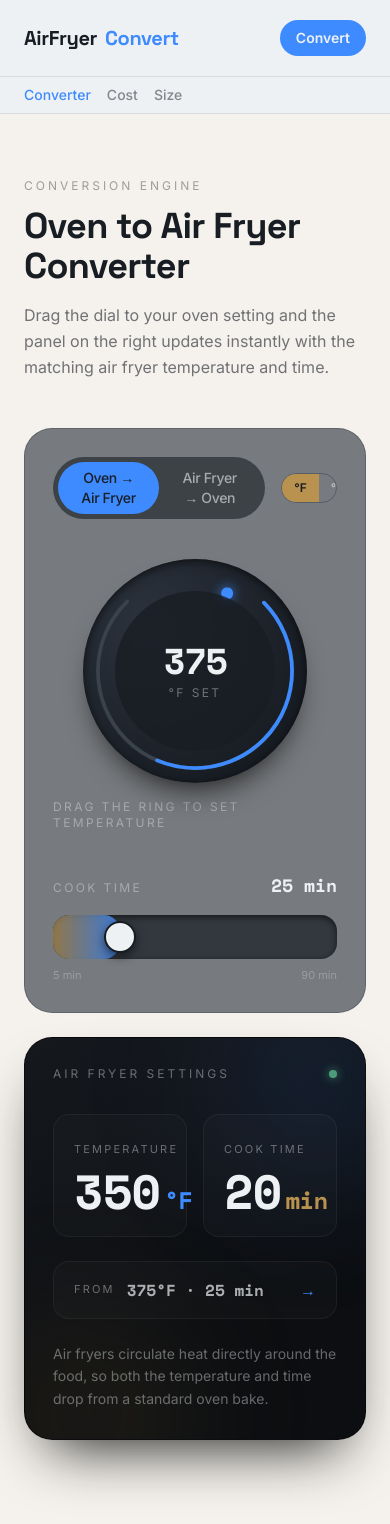
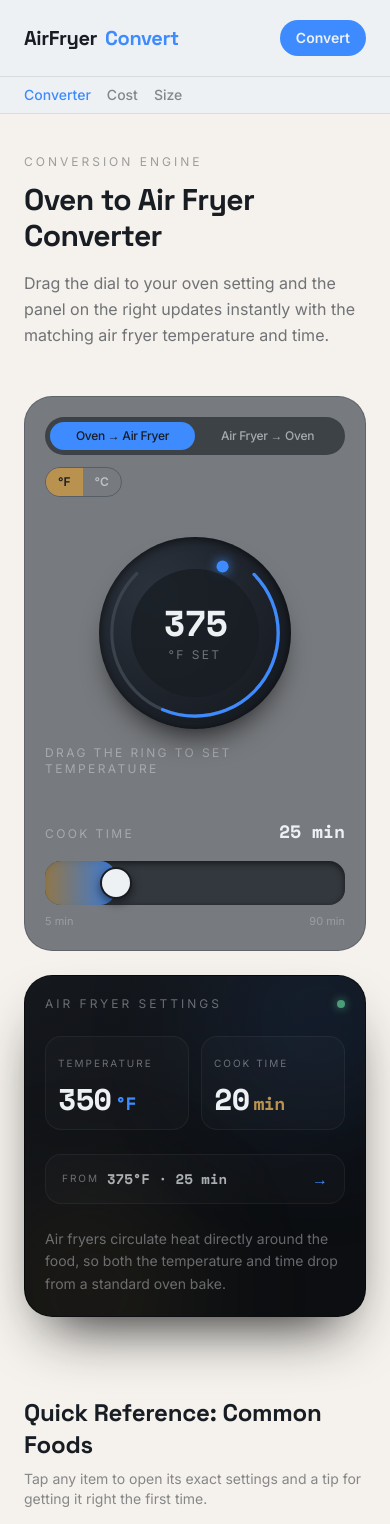
Before and after one commit to steve711-web/airfryer, a Next.js app: page /oven-to-air-fryer in a window 390 px wide. Shown: the top 1524 px of the page. Built offline with nearby package versions, Linux system fonts and the light colour scheme.

Commit message:
Optimize converter widget and hero for mobile viewports

```diff
--- a/app/oven-to-air-fryer/page.tsx
+++ b/app/oven-to-air-fryer/page.tsx
@@ -3,10 +3,10 @@ import FoodQuickReference from "@/components/FoodQuickReference";
 
 export default function OvenToAirFryerPage() {
   return (
-    <main className="mx-auto max-w-6xl px-6 py-16 lg:py-24">
+    <main className="mx-auto max-w-6xl px-6 py-10 sm:py-16 lg:py-24">
       <header className="max-w-2xl">
         <p className="text-xs uppercase tracking-[0.25em] text-panel/40">Conversion Engine</p>
-        <h1 className="mt-3 font-display text-4xl font-semibold tracking-[-0.02em] text-panel lg:text-5xl">
+        <h1 className="mt-3 font-display text-3xl font-semibold tracking-[-0.02em] text-panel sm:text-4xl lg:text-5xl">
           Oven to Air Fryer Converter
         </h1>
         <p className="mt-4 text-base leading-relaxed text-panel/60">
--- a/components/ConverterWidget.tsx
+++ b/components/ConverterWidget.tsx
@@ -112,13 +112,13 @@ export default function ConverterWidget() {
 
   return (
     <div className="grid gap-6 lg:grid-cols-[minmax(0,0.95fr)_minmax(0,1.05fr)]">
-      <div className="rounded-[28px] border border-steel/40 bg-panelSoft/60 p-7 lg:p-9">
-        <div className="flex items-center justify-between gap-4">
+      <div className="rounded-[28px] border border-steel/40 bg-panelSoft/60 p-5 sm:p-7 lg:p-9">
+        <div className="flex flex-col gap-3 sm:flex-row sm:items-center sm:justify-between">
           <div className="flex rounded-full border border-steel/50 bg-panel/60 p-1">
             <button
               type="button"
               onClick={() => setDirection("ovenToAir")}
-              className={`rounded-full px-4 py-1.5 text-sm font-medium tracking-tight transition-colors ${
+              className={`flex-1 whitespace-nowrap rounded-full px-3 py-1.5 text-xs font-medium tracking-tight transition-colors sm:flex-none sm:px-4 sm:text-sm ${
                 direction === "ovenToAir" ? "bg-signal text-panel" : "text-cream/60"
               }`}
             >
@@ -127,14 +127,14 @@ export default function ConverterWidget() {
             <button
               type="button"
               onClick={() => setDirection("airToOven")}
-              className={`rounded-full px-4 py-1.5 text-sm font-medium tracking-tight transition-colors ${
+              className={`flex-1 whitespace-nowrap rounded-full px-3 py-1.5 text-xs font-medium tracking-tight transition-colors sm:flex-none sm:px-4 sm:text-sm ${
                 direction === "airToOven" ? "bg-signal text-panel" : "text-cream/60"
               }`}
             >
               Air Fryer → Oven
             </button>
           </div>
-          <div className="flex overflow-hidden rounded-full border border-steel/50">
+          <div className="flex self-start overflow-hidden rounded-full border border-steel/50">
             <button
               type="button"
               onClick={() => setUnit("F")}
@@ -163,7 +163,7 @@ export default function ConverterWidget() {
             onPointerMove={dialPointerMove}
             onPointerUp={dialPointerUp}
             onPointerLeave={dialPointerUp}
-            className="relative h-56 w-56 cursor-grab touch-none select-none rounded-full bg-[radial-gradient(circle_at_30%_30%,#2c333d,#11151b)] shadow-[inset_0_2px_10px_rgba(0,0,0,0.6),0_18px_30px_-14px_rgba(0,0,0,0.8)] active:cursor-grabbing"
+            className="relative h-48 w-48 cursor-grab touch-none select-none rounded-full bg-[radial-gradient(circle_at_30%_30%,#2c333d,#11151b)] shadow-[inset_0_2px_10px_rgba(0,0,0,0.6),0_18px_30px_-14px_rgba(0,0,0,0.8)] active:cursor-grabbing [--dial-r:72px] sm:h-56 sm:w-56 sm:[--dial-r:84px]"
           >
             <svg viewBox="0 0 240 240" className="absolute inset-0 h-full w-full">
               <circle
@@ -194,7 +194,7 @@ export default function ConverterWidget() {
             <div
               className="absolute left-1/2 top-1/2 h-3 w-3 -translate-x-1/2 rounded-full bg-signal shadow-[0_0_12px_rgba(61,139,255,0.9)]"
               style={{
-                transform: `translate(-50%, -50%) rotate(${dialAngle}deg) translateY(-84px)`,
+                transform: `translate(-50%, -50%) rotate(${dialAngle}deg) translateY(calc(var(--dial-r) * -1))`,
               }}
             />
             <div className="absolute inset-8 flex flex-col items-center justify-center rounded-full bg-panel/80">
@@ -240,7 +240,7 @@ export default function ConverterWidget() {
         </div>
       </div>
 
-      <div className="relative overflow-hidden rounded-[28px] border border-black/40 bg-[linear-gradient(155deg,#15181d_0%,#0c0e11_65%)] p-7 shadow-[0_30px_60px_-25px_rgba(0,0,0,0.9)] lg:p-9">
+      <div className="relative overflow-hidden rounded-[28px] border border-black/40 bg-[linear-gradient(155deg,#15181d_0%,#0c0e11_65%)] p-5 shadow-[0_30px_60px_-25px_rgba(0,0,0,0.9)] sm:p-7 lg:p-9">
         <div
           aria-hidden
           className="pointer-events-none absolute -right-16 -top-16 h-56 w-56 rounded-full bg-signal/10 blur-3xl"
@@ -257,38 +257,38 @@ export default function ConverterWidget() {
           <span className="h-2 w-2 rounded-full bg-ready shadow-[0_0_10px_rgba(74,156,122,0.9)]" />
         </div>
 
-        <div className="relative mt-8 grid grid-cols-2 gap-4">
-          <div className="rounded-2xl border border-white/5 bg-white/[0.02] p-5">
-            <span className="text-[11px] uppercase tracking-[0.2em] text-cream/40">
+        <div className="relative mt-6 grid grid-cols-2 gap-3 sm:mt-8 sm:gap-4">
+          <div className="rounded-2xl border border-white/5 bg-white/[0.02] p-3 sm:p-5">
+            <span className="text-[10px] uppercase tracking-[0.2em] text-cream/40 sm:text-[11px]">
               Temperature
             </span>
             <div
               key={resultTempPrimary}
               className="mt-2 flex items-baseline gap-1 font-readout font-black tracking-[-0.04em] text-cream animate-valuePop"
             >
-              <span className="text-5xl lg:text-6xl">{resultTempPrimary}</span>
-              <span className="text-2xl text-signal">{resultTempUnit}</span>
+              <span className="text-3xl sm:text-5xl lg:text-6xl">{resultTempPrimary}</span>
+              <span className="text-lg text-signal sm:text-2xl">{resultTempUnit}</span>
             </div>
           </div>
-          <div className="rounded-2xl border border-white/5 bg-white/[0.02] p-5">
-            <span className="text-[11px] uppercase tracking-[0.2em] text-cream/40">
+          <div className="rounded-2xl border border-white/5 bg-white/[0.02] p-3 sm:p-5">
+            <span className="text-[10px] uppercase tracking-[0.2em] text-cream/40 sm:text-[11px]">
               Cook Time
             </span>
             <div
               key={result.timeMinutes}
               className="mt-2 flex items-baseline gap-1 font-readout font-black tracking-[-0.04em] text-cream animate-valuePop"
             >
-              <span className="text-5xl lg:text-6xl">{result.timeMinutes}</span>
-              <span className="text-2xl text-brass">min</span>
+              <span className="text-3xl sm:text-5xl lg:text-6xl">{result.timeMinutes}</span>
+              <span className="text-lg text-brass sm:text-2xl">min</span>
             </div>
           </div>
         </div>
 
-        <div className="relative mt-6 flex items-center gap-3 rounded-2xl border border-white/5 bg-white/[0.02] px-5 py-4">
-          <span className="text-[11px] uppercase tracking-[0.2em] text-cream/40">
+        <div className="relative mt-6 flex flex-wrap items-center gap-2 rounded-2xl border border-white/5 bg-white/[0.02] px-4 py-3 sm:gap-3 sm:px-5 sm:py-4">
+          <span className="text-[10px] uppercase tracking-[0.2em] text-cream/40 sm:text-[11px]">
             From
           </span>
-          <span className="font-readout text-base font-semibold text-cream/70">
+          <span className="font-readout text-sm font-semibold text-cream/70 sm:text-base">
             {unit === "F" ? tempF : Math.round(fToC(tempF))}
             {unit === "F" ? "°F" : "°C"} · {timeMinutes} min
           </span>
```
